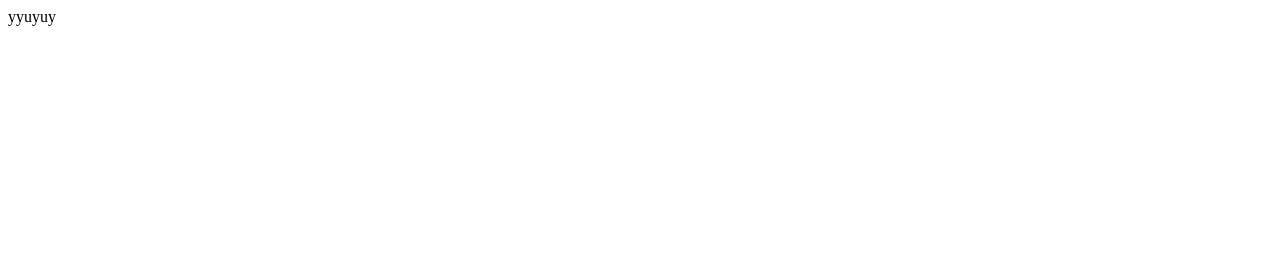
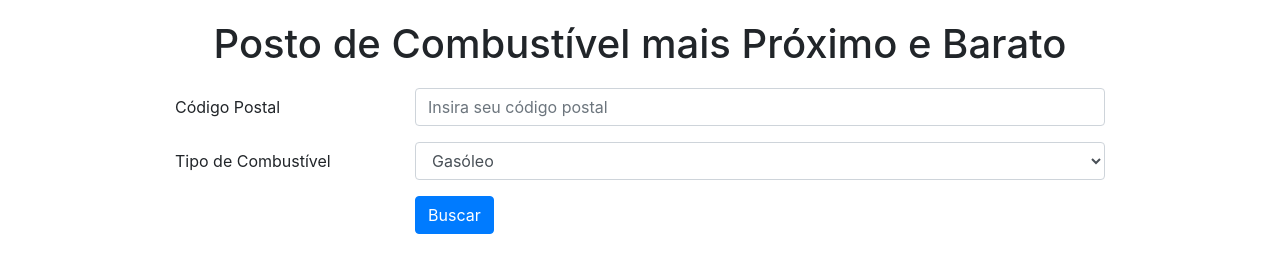
Before and after one commit to irenepeixoto/webserver-group-d, a plain HTML site: page frontend/index.html in a window 1280 px wide. Drawn offline with nearby package versions, Linux system fonts and the light colour scheme.

Commit message:
base html

```diff
--- a/frontend/index.html
+++ b/frontend/index.html
@@ -1 +1,77 @@
-yyuyuy
+<!DOCTYPE html>
+<html lang="en">
+<head>
+  <meta charset="UTF-8">
+  <meta name="viewport" content="width=device-width, initial-scale=1.0">
+  <title>Webserver Group D</title>
+  <!-- Bootstrap CSS -->
+  <link rel="stylesheet" href="https://stackpath.bootstrapcdn.com/bootstrap/4.5.2/css/bootstrap.min.css">
+  <style>
+    .container {
+      max-width: 960px;
+    }
+    .header {
+      margin-top: 20px;
+    }
+    .header h1 {
+      text-align: center;
+      margin-bottom: 20px;
+    }
+    .form-section {
+      margin-bottom: 40px;
+    }
+    .result-section {
+      margin-top: 20px;
+    }
+    #map {
+      height: 500px;
+      width: 100%;
+      margin-top: 20px;
+    }
+  </style>
+</head>
+<body>
+  <div class="container">
+    <div class="header">
+      <h1>Posto de Combustível mais Próximo e Barato</h1>
+    </div>
+
+    <!-- Formulário -->
+    <div class="form-section">
+      <form id="fuel-form">
+        <div class="form-group row">
+          <label for="postalCode" class="col-sm-3 col-form-label">Código Postal</label>
+          <div class="col-sm-9">
+            <input type="text" class="form-control" id="postalCode" placeholder="Insira seu código postal">
+          </div>
+        </div>
+        <div class="form-group row">
+          <label for="fuelType" class="col-sm-3 col-form-label">Tipo de Combustível</label>
+          <div class="col-sm-9">
+            <select class="form-control" id="fuelType">
+              <option value="Gasóleo">Gasóleo</option>
+              <option value="Gasolina 95">Gasolina 95</option>
+              <option value="Gasolina 98">Gasolina 98</option>
+            </select>
+          </div>
+        </div>
+        <div class="form-group row">
+          <div class="offset-sm-3 col-sm-9">
+            <button type="submit" class="btn btn-primary">Buscar</button>
+          </div>
+        </div>
+      </form>
+    </div>
+
+    <!-- Resultados -->
+    <div id="results" class="result-section"></div>
+    <div id="map" class="result-section"></div>
+  </div>
+
+  <!-- Bootstrap JS and dependencies -->
+  <script src="https://code.jquery.com/jquery-3.5.1.slim.min.js"></script>
+  <script src="https://cdn.jsdelivr.net/npm/@popperjs/core@2.5.3/dist/umd/popper.min.js"></script>
+  <script src="https://stackpath.bootstrapcdn.com/bootstrap/4.5.2/js/bootstrap.min.js"></script>
+
+  </body>
+  </html>
```
Also changed, not shown: frontend/main.js (added), frontend/style.css (added).
